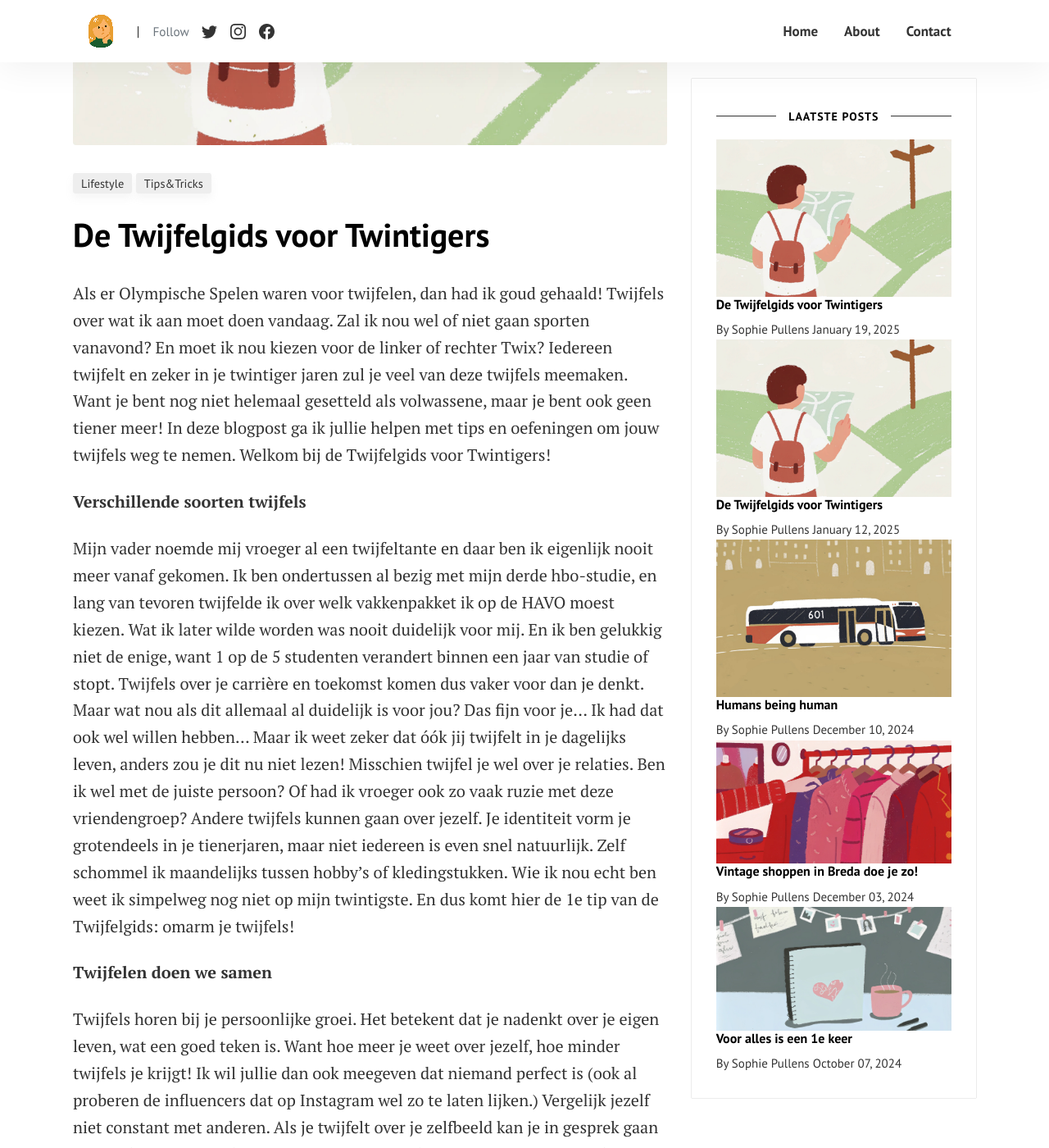
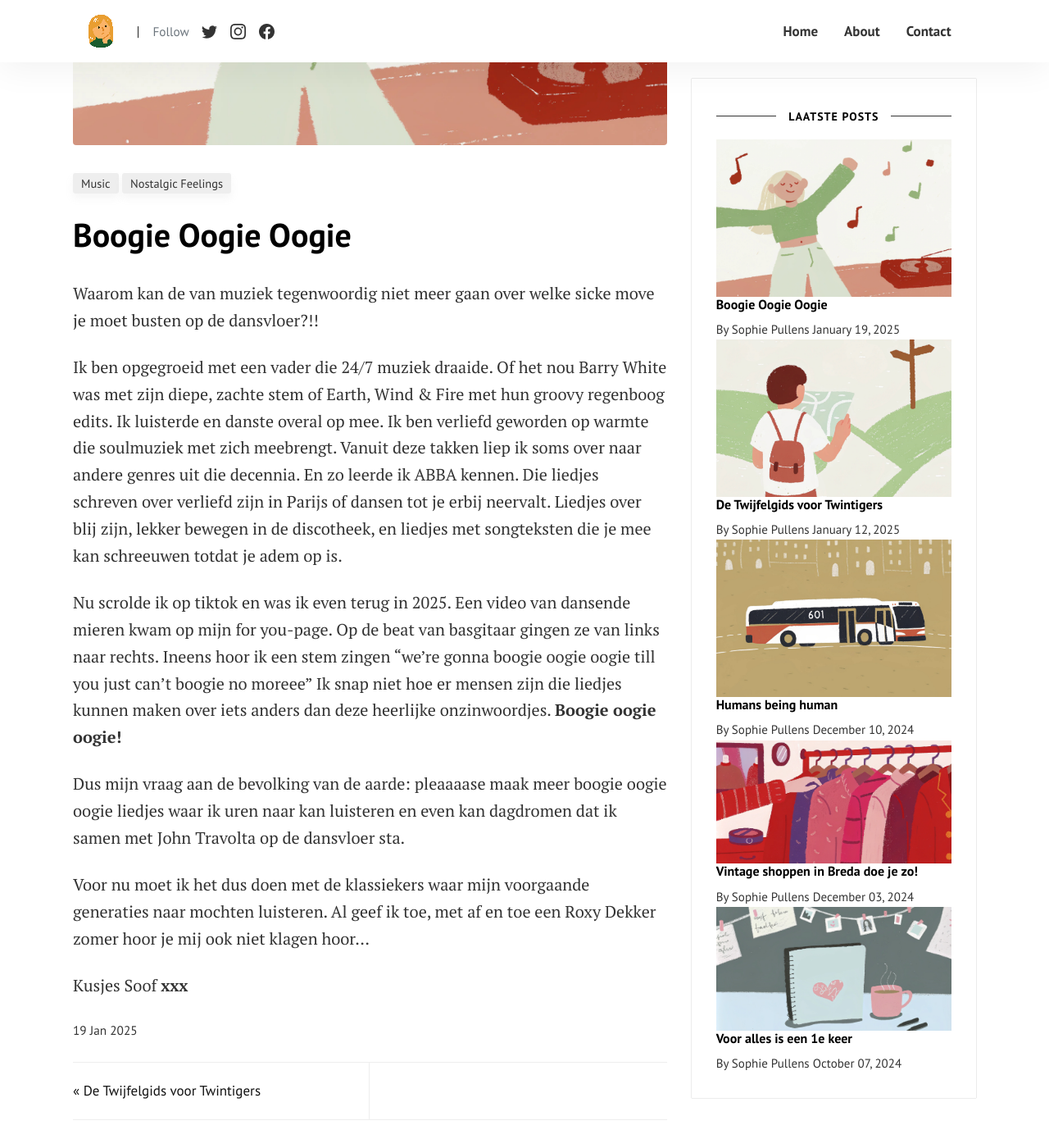
Before and after one commit to SoofsFilosophie/soofsfilosophie.github.io, a Jekyll site: the page built from _posts/2025-01-19-Boogie-Oogie-Oogie.md, in a window 1280 px wide and 1400 px high, scrolled down 422 px. Shown: the whole window at 82% size. Built offline with Jekyll 4.4.1, drawn with Linux system fonts in a browser that asks for light colours; comment, search, counter and statistics services are not loaded; some of the changed text lies outside the part shown.

Commit message:
Boogie oogie oogie

```diff
--- a/_posts/2025-01-19-Boogie-Oogie-Oogie.md
+++ b/_posts/2025-01-19-Boogie-Oogie-Oogie.md
@@ -1,35 +1,19 @@
 ---
 layout: post
-title: "De Twijfelgids voor Twintigers"
-categories: [Lifestyle, Tips&Tricks]
-image: assets/images/4.jpg
+title: "Boogie Oogie Oogie"
+categories: [Music, Nostalgic feelings]
+image: assets/images/6.jpg
 ---
 
-Als er Olympische Spelen waren voor twijfelen, dan had ik goud gehaald! Twijfels over wat ik aan moet doen vandaag. Zal ik nou wel of niet gaan sporten vanavond? En moet ik nou kiezen voor de linker of rechter Twix? Iedereen twijfelt en zeker in je twintiger jaren zul je veel van deze twijfels meemaken. Want je bent nog niet helemaal gesetteld als volwassene, maar je bent ook geen tiener meer! In deze blogpost ga ik jullie helpen met tips en oefeningen om jouw twijfels weg te nemen. Welkom bij de Twijfelgids voor Twintigers!
+Waarom kan de van muziek tegenwoordig niet meer gaan over welke sicke move je moet busten op de dansvloer?!!
 
-**Verschillende soorten twijfels**
+Ik ben opgegroeid met een vader die 24/7 muziek draaide. Of het nou Barry White was met zijn diepe, zachte stem of Earth, Wind & Fire met hun groovy regenboog edits. Ik luisterde en danste overal op mee. Ik ben verliefd geworden op warmte die soulmuziek met zich meebrengt. Vanuit deze takken liep ik soms over naar andere genres uit die decennia. En zo leerde ik ABBA kennen. Die liedjes schreven over verliefd zijn in Parijs of dansen tot je erbij neervalt. Liedjes over blij zijn, lekker bewegen in de discotheek, en liedjes met songteksten die je mee kan schreeuwen totdat je adem op is.
 
-Mijn vader noemde mij vroeger al een twijfeltante en daar ben ik eigenlijk nooit meer vanaf gekomen. Ik ben ondertussen al bezig met mijn derde hbo-studie, en lang van tevoren twijfelde ik over welk vakkenpakket ik op de HAVO moest kiezen. Wat ik later wilde worden was nooit duidelijk voor mij. En ik ben gelukkig niet de enige, want 1 op de 5 studenten verandert binnen een jaar van studie of stopt.
-Twijfels over je carrière en toekomst komen dus vaker voor dan je denkt. Maar wat nou als dit allemaal al duidelijk is voor jou? Das fijn voor je… Ik had dat ook wel willen hebben… Maar ik weet zeker dat óók jij twijfelt in je dagelijks leven, anders zou je dit nu niet lezen! Misschien twijfel je wel over je relaties. Ben ik wel met de juiste persoon? Of had ik vroeger ook zo vaak ruzie met deze vriendengroep? Andere twijfels kunnen gaan over jezelf. Je identiteit vorm je grotendeels in je tienerjaren, maar niet iedereen is even snel natuurlijk. Zelf schommel ik maandelijks tussen hobby’s of kledingstukken. Wie ik nou echt ben weet ik simpelweg nog niet op mijn twintigste. En dus komt hier de 1e tip van de Twijfelgids: omarm je twijfels!
+Nu scrolde ik op tiktok en was ik even terug in 2025. Een video van dansende mieren kwam op mijn for you-page. Op de beat van basgitaar gingen ze van links naar rechts. Ineens hoor ik een stem zingen "we're gonna boogie oogie oogie till you just can't boogie no moreee"
+Ik snap niet hoe er mensen zijn die liedjes kunnen maken over iets anders dan deze heerlijke onzinwoordjes. **Boogie oogie oogie!**
 
-**Twijfelen doen we samen**
+Dus mijn vraag aan de bevolking van de aarde: pleaaaase maak meer boogie oogie oogie liedjes waar ik uren naar kan luisteren en even kan dagdromen dat ik samen met John Travolta op de dansvloer sta.
 
-Twijfels horen bij je persoonlijke groei. Het betekent dat je nadenkt over je eigen leven, wat een goed teken is. Want hoe meer je weet over jezelf, hoe minder twijfels je krijgt! Ik wil jullie dan ook meegeven dat niemand perfect is (ook al proberen de influencers dat op Instagram wel zo te laten lijken.) Vergelijk jezelf niet constant met anderen. Als je twijfelt over je zelfbeeld kan je in gesprek gaan met oudere mensen (dertigers, veertigers) over hun twintiger jaren. Je zult zien dat zij dezelfde vragen hadden en uiteindelijk hun antwoorden vonden. Het delen van je twijfels heeft ook andere voordelen. Zo kom je al pratend tot nieuwe inzichten en belicht je gesprekspartner jouw dilemma vanaf een andere kant. Na zo’n gesprekje voel ik me altijd stukken beter en weet ik dat ik gesteund word door de lieve mensen om mij heen. Kans is groot dat dat ook voor jou geldt.
-
-**Snelle tips**
-
-Een oefening die ik zelf vaak gebruik is lijstjes maken. Schrijf op wat je al bereikt hebt, hoe klein dat ook is. Vaak doe ik dit aan het eind van de dag of week. Zodra ik voor mijzelf duidelijk heb wat ik al bereikt heb zie ik hoe ver ik al ben gekomen. En dan glijden alle twijfels en stress in een keer van mijn schouders af. Maar voor jullie twijfelende twintigers heb ik toch nog een rijtje klaargezet met wat handige tips:
-
--	Mindsetshift: Accepteer je fouten. Vraag jezelf na een mislukking af: “Wat kan ik hieruit leren?”
--	Probeer nieuwe dingen: hobby’s, reizen, vrijwilligerswerk. Dit helpt je ontdekken wat je echt leuk vindt. En hierdoor leer je jezelf beter kennen.
--	Experimenteer met stages, bijbanen of projecten om te zien wat bij je past.
--	Mindfulness en meditatie kunnen je helpen je gedachten te kalmeren.
--	Twijfels gaan vaak over de toekomst of spijt uit het verleden. Focus op wat je nú kunt doen om je beter te voelen.
--	Schrijf ’s avonds drie dingen op waar je dankbaar voor bent. Dit verlegt je focus van twijfels naar positiviteit.
--	Ga op je intuïtie af. Vaak weet je hartje sneller wat je moet doen dan je brein.
-
-Lieve twijfelende twintigers van me,
-
-Twijfel vooral niet te lang, want dat is voor niemand fijn. Veel succes met deze gids en ik hoop dat ik jullie wat minder twijfels heb kunnen brengen!
+Voor nu moet ik het dus doen met de klassiekers waar mijn voorgaande generaties naar mochten luisteren. Al geef ik toe, met af en toe een Roxy Dekker zomer hoor je mij ook niet klagen hoor...
 
 Kusjes Soof **xxx**
```
Also changed, not shown: assets/images/6.jpg (added).
